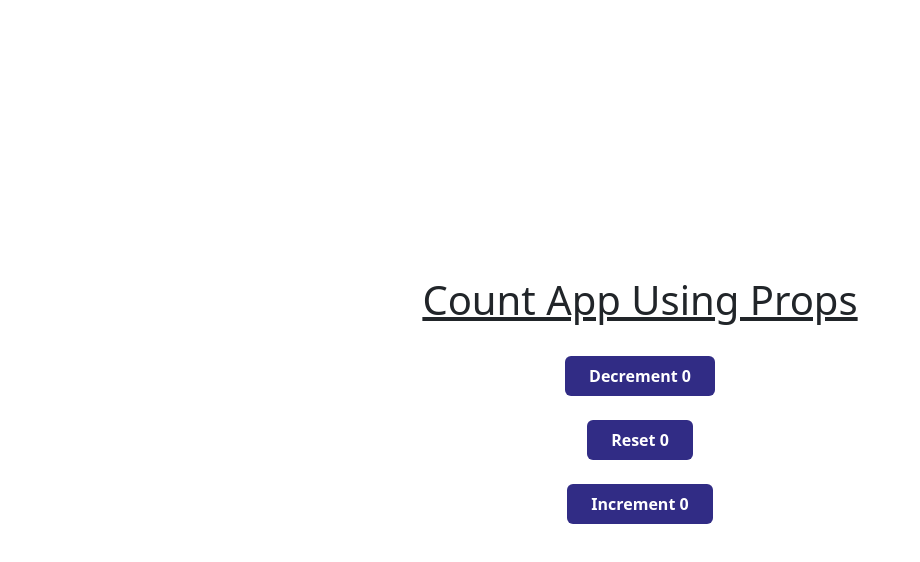
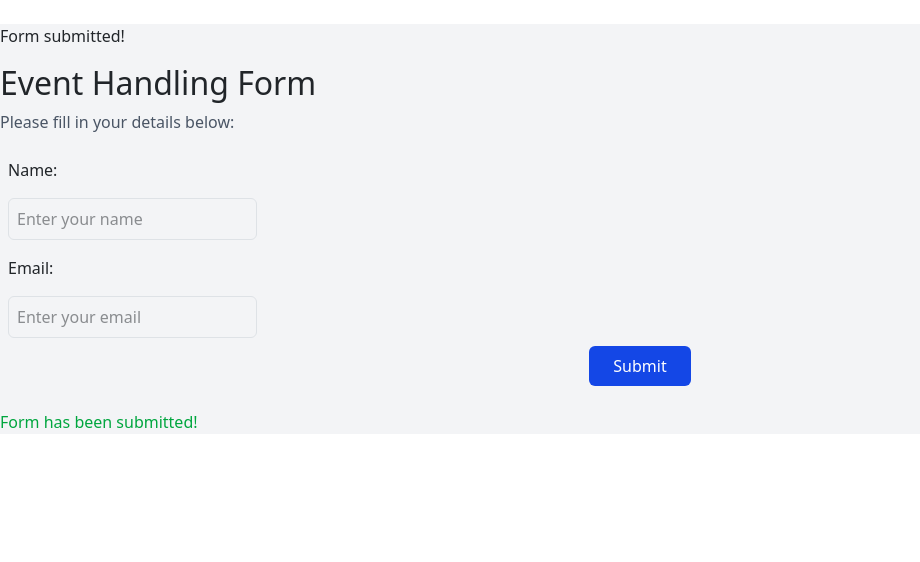
Before and after one commit to abyssiniatech/react-vite-typescript, a React (Vite) app: page / in a window 1280 px wide. Shown: the top 562 px of the page, without its empty margins (0-920 px from the left). Built offline with nearby package versions, Linux system fonts and the light colour scheme.

Commit message:
chick the form status

```diff
--- a/src/App.tsx
+++ b/src/App.tsx
@@ -1,11 +1,11 @@
-import Prop from "./omponents/fundamentals/Prop";
+import Event from "./omponents/Event";
 import { useState } from "react";
+
 const App = () => {
-  const [count, setCount] = useState(0);
+  const [isSubmitted, setIsSubmitted] = useState(true);
   return (
     <div>
-
-      <Prop count={count} setCount={setCount} />
+      <Event isSubmitted={isSubmitted} setIsSubmitted={setIsSubmitted} />
     </div>
   )
 };
--- /dev/null
+++ b/src/omponents/Event.tsx
@@ -0,0 +1,39 @@
+
+type EventProps = {
+   isSubmitted: boolean;
+   setIsSubmitted: React.Dispatch<React.SetStateAction<boolean>>;
+}
+
+// all logics react with typescript
+const Event = ({ isSubmitted, setIsSubmitted }: EventProps) => {
+    const handleSubmit = (e: React.FormEvent) => {
+        e.preventDefault();
+        setIsSubmitted(false);
+        console.log(isSubmitted)
+    };
+
+    // rendering input values in the p tag
+
+    // JSX with Tailwind CSS classes
+  return (
+    <div className="mt-4 bg-gray-100 ">
+        {/* render input values */}
+        <p>{isSubmitted ? "Form submitted!" : "Form not submitted yet."}</p>
+      <h2 className="text-2xl font-bold mb-2">Event Handling Form</h2>
+      <p className="text-gray-600">Please fill in your details below:</p>
+      <form className="space-y-4" onSubmit={handleSubmit}>
+        <label htmlFor="name" className="m-2">Name:</label> <br />
+        <input onChange={() => setIsSubmitted(true)} type="text" id="name" placeholder="Enter your name" className="m-2 p-2 border rounded" />
+        <br />
+        <label htmlFor="email" className="m-2">Email:</label>
+        <br />
+        <input onChange={() => setIsSubmitted(true)} type="email" id="email" placeholder="Enter your email" className="m-2 p-2 border rounded" />
+        <br />
+        <button onClick={() => setIsSubmitted(true)} className="bg-blue-700 text-white rounded mx-auto px-4 py-2 flex items-center justify-center" type="submit">Submit</button>
+      </form>
+      {isSubmitted && <p className="text-green-600 mt-4">Form has been submitted!</p>}
+    </div>
+  )
+};
+
+export default Event;
```
